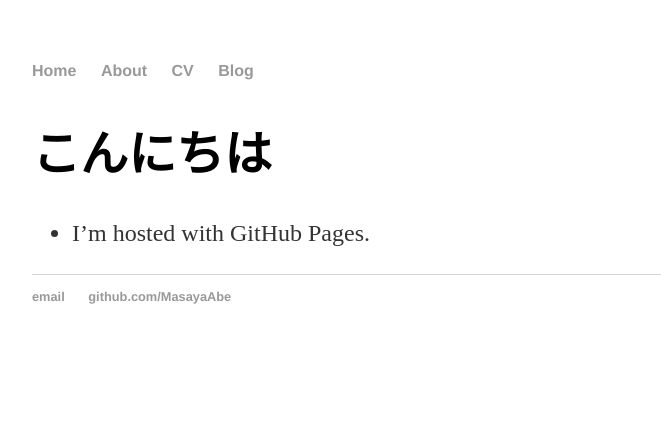
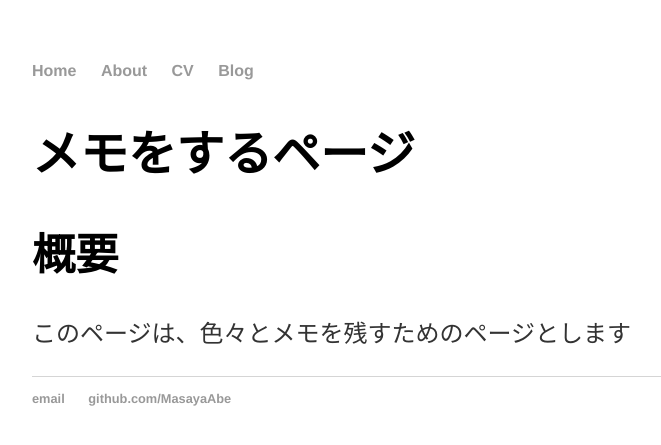
Before and after one commit to MasayaAbe/MasayaAbe.github.io, a Jekyll site: the page built from index.md, in a window 1280 px wide. Shown: the top 445 px of the page, without its empty margins (160-821 px from the left). Built offline with Jekyll 4.4.1, drawn with Linux system fonts in a browser that asks for light colours; our own code applies the rules of GitHub Pages for plain Markdown files.

Commit message:
[update] トップページを修正

```diff
--- a/index.md
+++ b/index.md
@@ -1,3 +1,5 @@
-# こんにちは
+# メモをするページ
 
-* I'm hosted with GitHub Pages.
+## 概要
+
+このページは、色々とメモを残すためのページとします
```
